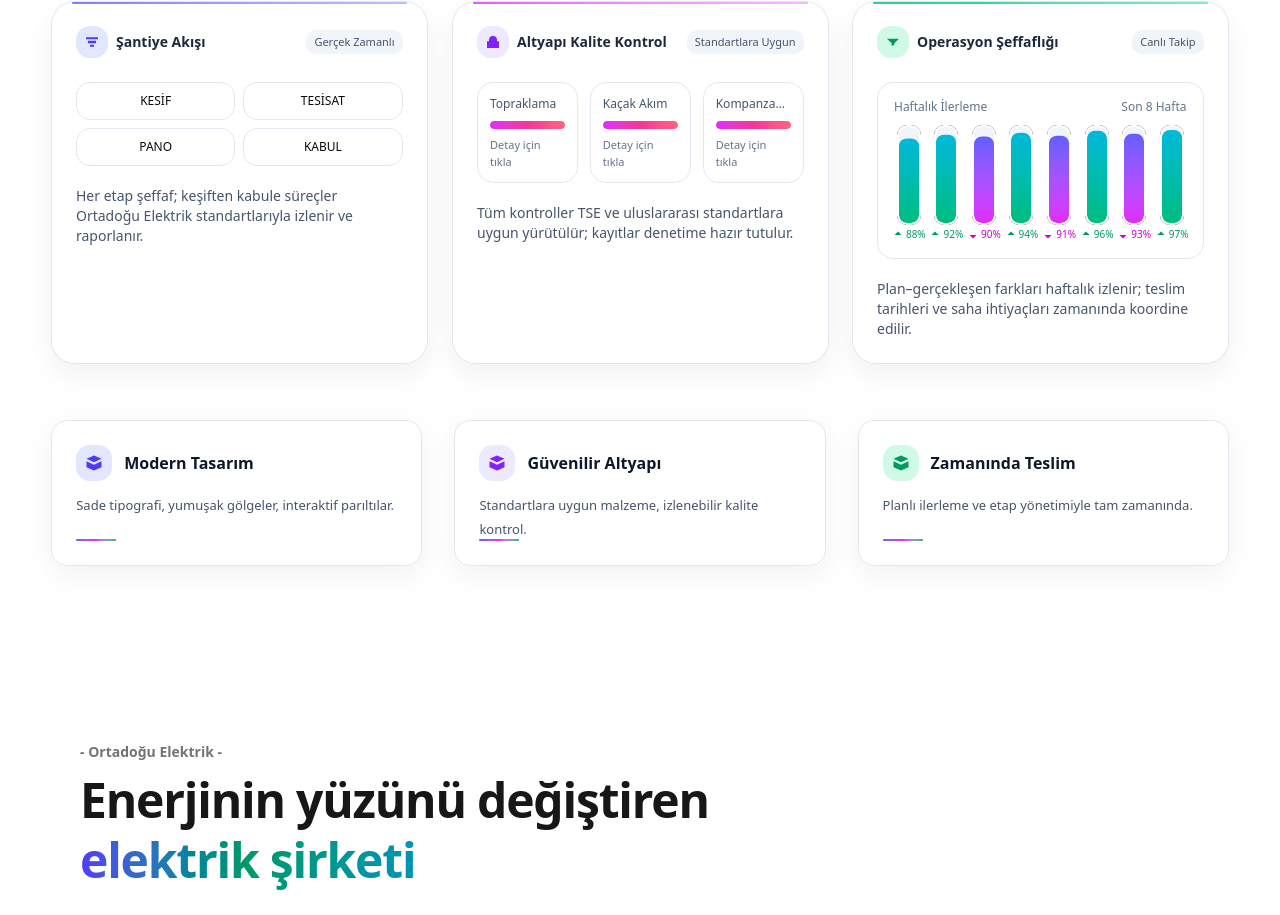
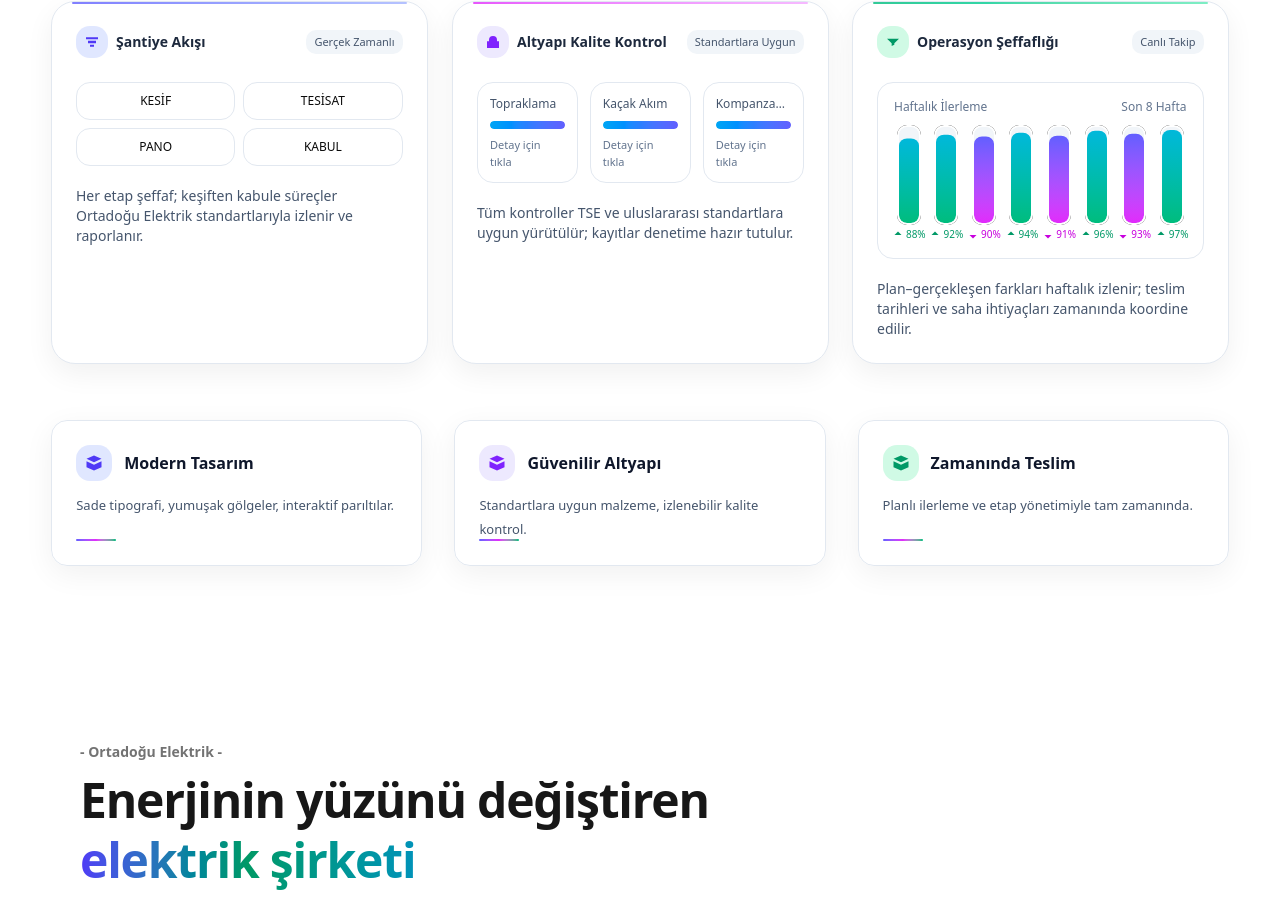
Before and after one commit to ErtugrulArac/Ortadogu-Elektrik-Website, a Next.js app: page / in a window 1280 px wide. Shown: the part 1540-2455 px from the top of the page. Built offline with nearby package versions, Linux system fonts and the light colour scheme.

Commit message:
grafik çzgi renk revize

```diff
--- a/src/components/grafik/index.tsx
+++ b/src/components/grafik/index.tsx
@@ -175,7 +175,7 @@ function TiltCard({
   );
 }
 
-/* ——— Metric button: yüzdeyi kaldır, barı tam doldur, fare takibi ekle ——— */
+
 function MetricButton({
   k,
   m,
@@ -211,7 +211,7 @@ function MetricButton({
 
       <div className="mt-2 h-2 w-full overflow-hidden rounded-full bg-slate-100">
         <div
-          className="h-full w-full rounded-full bg-gradient-to-r from-fuchsia-500 via-pink-500 to-rose-400 transition-opacity duration-500 group-hover/metric:opacity-95"
+          className="h-full w-full rounded-full bg-gradient-to-r from-sky-500 via-blue-500 to-indigo-500 transition-opacity duration-500 group-hover/metric:opacity-95"
           style={{ width: "100%" }}
         />
       </div>
```
